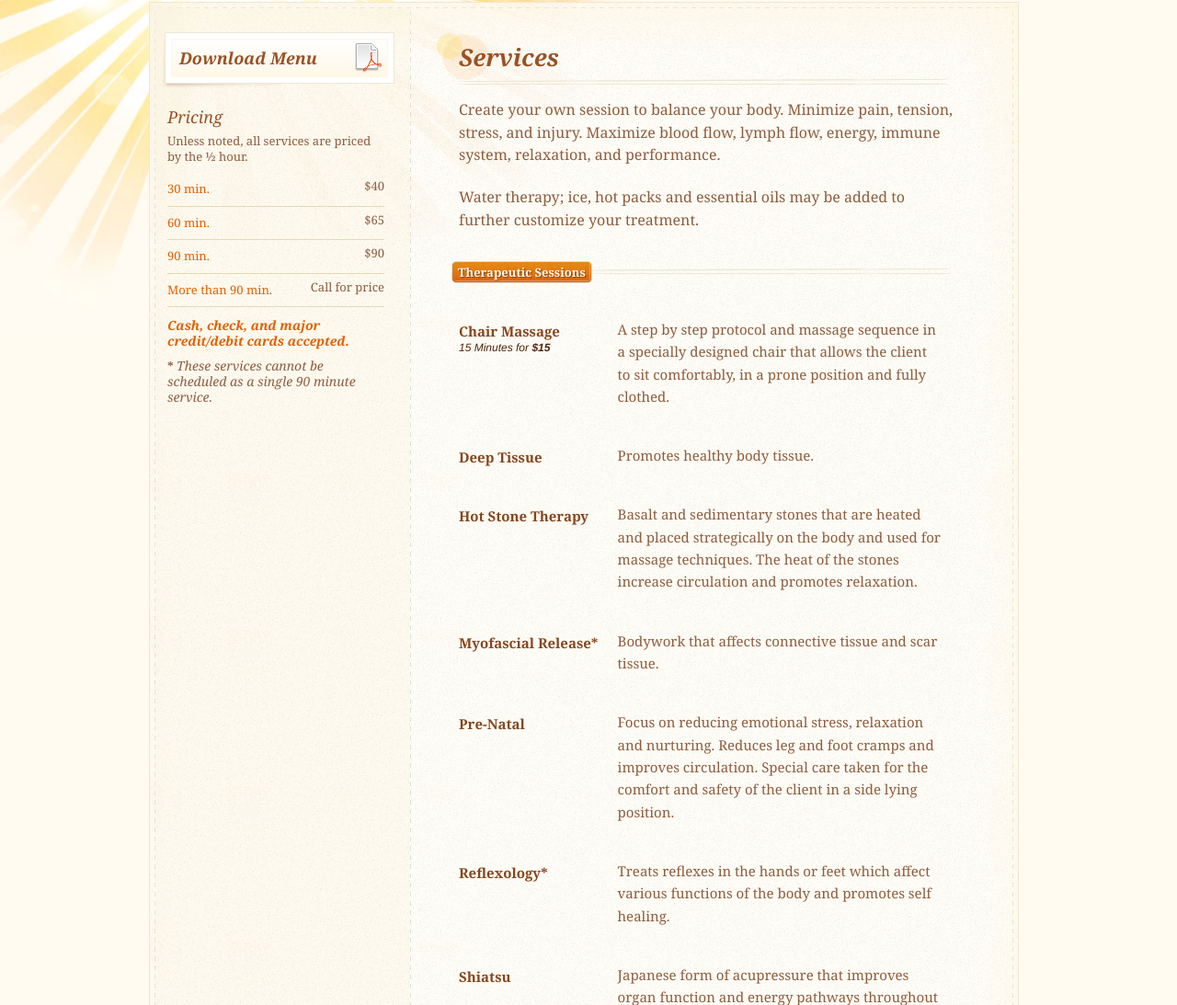
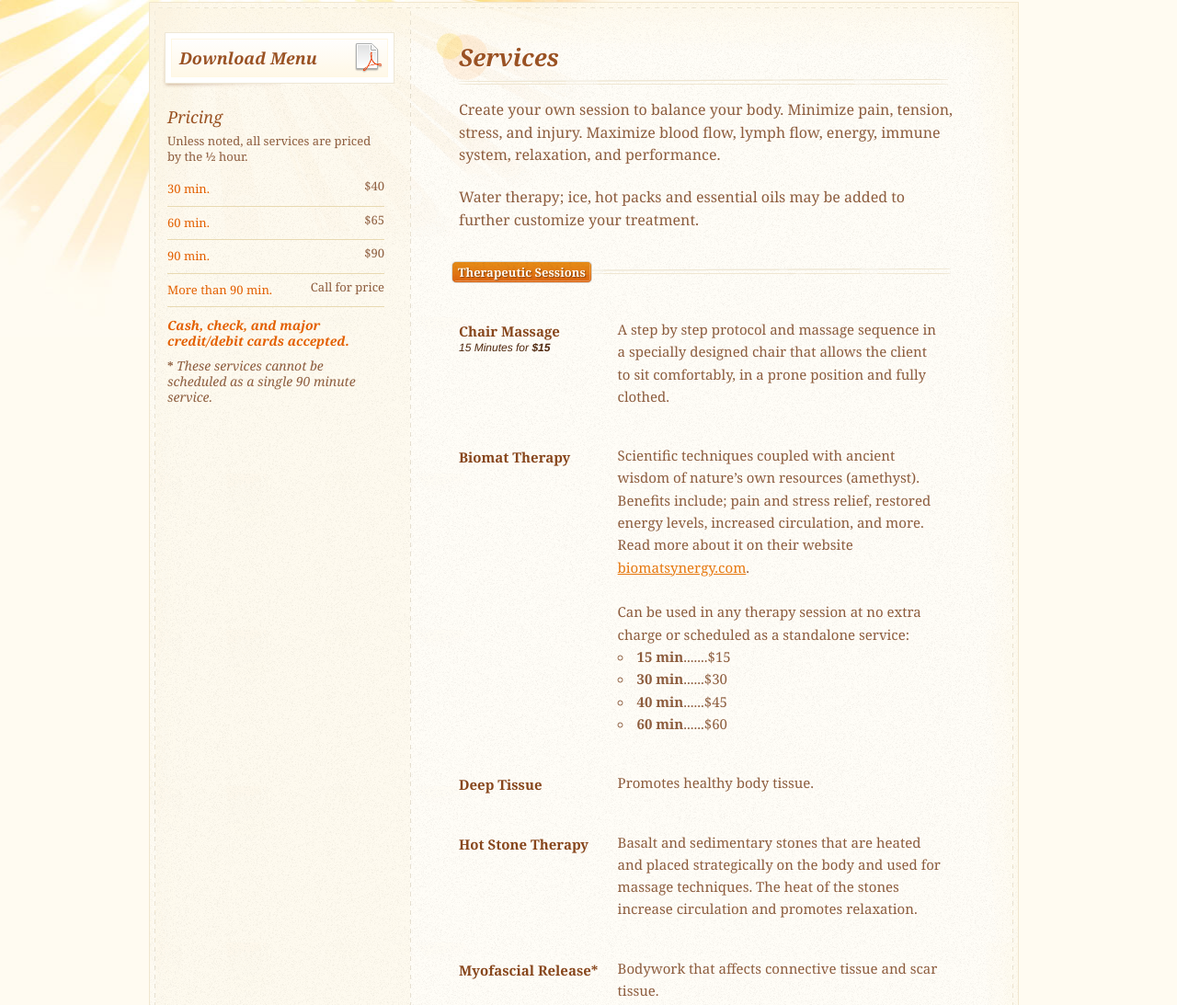
Before and after one commit to tylergaw/custombodyworks, a PHP site: page /services in a window 1280 px wide. Shown: the part 138-1231 px from the top of the page at 92% size. Run offline with PHP 8.4, Linux system fonts and the light colour scheme.

Commit message:
Adds Biomat service and details

```diff
--- a/css/cbw.services.css
+++ b/css/cbw.services.css
@@ -134,3 +134,7 @@
 		padding: 0 0 40px 10px;
 		width: 65%;
 	}
+
+.services-detail-list li {
+  list-style-type: circle;
+}
--- a/services/index.html
+++ b/services/index.html
@@ -55,6 +55,23 @@
 					<dd>
 						A step by step protocol and massage sequence in a specially designed chair that allows the client to sit comfortably, in a prone position and fully clothed.
 					</dd>
+          <dt>Biomat Therapy</dt>
+          <dd>
+            Scientific techniques coupled with ancient wisdom of nature’s own
+            resources (amethyst). Benefits include; pain and stress relief,
+            restored energy levels, increased circulation, and more. Read more
+            about it on their website <a href="http://www.biomatsynergy.com/" target="_blank" rel="noopener">biomatsynergy.com</a>.
+            <br/>
+            <br/>
+            Can be used in any therapy session at no extra charge or
+            scheduled as a standalone service:
+            <ul class="services-detail-list">
+              <li><strong>15 min</strong>.......$15</li>
+              <li><strong>30 min</strong>......$30</li>
+              <li><strong>40 min</strong>......$45</li>
+              <li><strong>60 min</strong>......$60</li>
+            </ul>
+          </dd>
 					<dt>Deep Tissue</dt>
 					<dd>
 						Promotes healthy body tissue.
```
